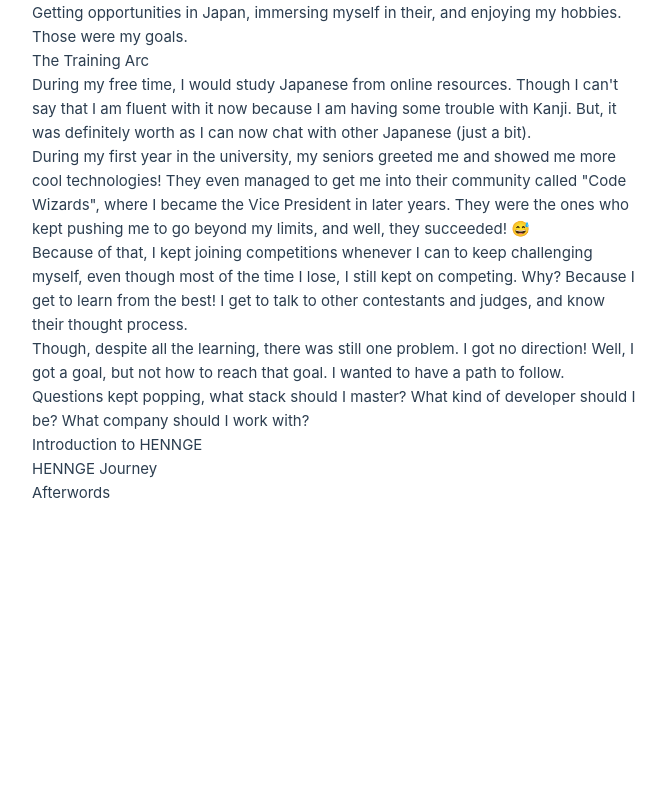
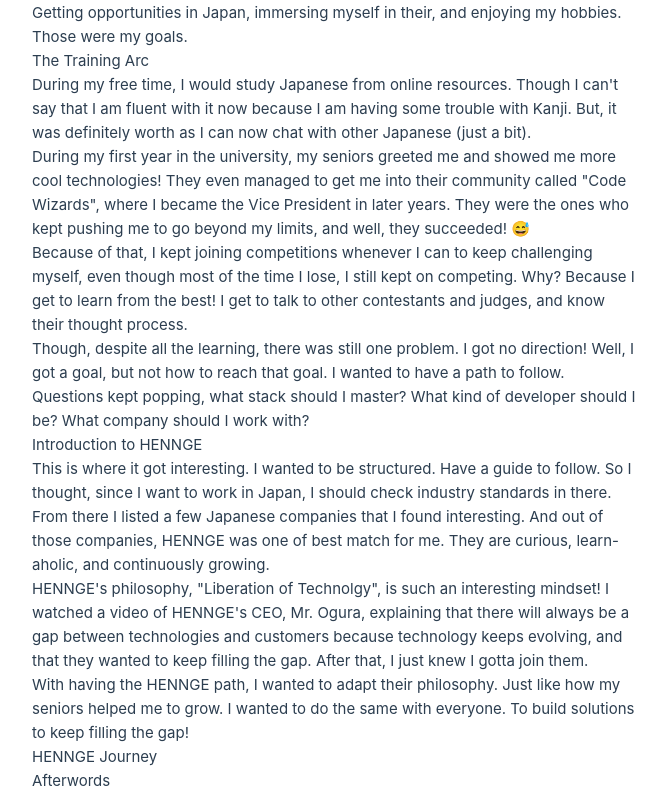
Before and after one commit to cynessa-dev/hello-HENNGE, a Vue app: page / in a window 1280 px wide. Shown: the part 479-1272 px from the top of the page, without its empty margins (608-1274 px from the left). Before the commit the page ends 984 px from the top, so only its background shows below. Built offline with nearby package versions, Linux system fonts and the light colour scheme; the HTML template or start-up script is replaced by a standard one.

Commit message:
✨ content: add details about getting to know HENNGE

```diff
--- a/src/App.vue
+++ b/src/App.vue
@@ -74,6 +74,15 @@
         </section>
         <section id="the-goal">
             <h2>Introduction to HENNGE</h2>
+            <p>
+                This is where it got interesting. I wanted to be structured. Have a guide to follow. So I thought, since I want to work in Japan, I should check industry standards in there. From there I listed a few Japanese companies that I found interesting. And out of those companies, HENNGE was one of best match for me. They are curious, learn-aholic, and continuously growing.
+            </p>
+            <p>
+                HENNGE's philosophy, "Liberation of Technolgy", is such an interesting mindset! I watched a video of HENNGE's CEO, Mr. Ogura, explaining that there will always be a gap between technologies and customers because technology keeps evolving, and that they wanted to keep filling the gap. After that, I just knew I gotta join them.
+            </p>
+            <p>
+                With having the HENNGE path, I wanted to adapt their philosophy. Just like how my seniors helped me to grow. I wanted to do the same with everyone. To build solutions to keep filling the gap!
+            </p>
         </section>
         <section id="the-journey">
             <h2>HENNGE Journey</h2>
```
